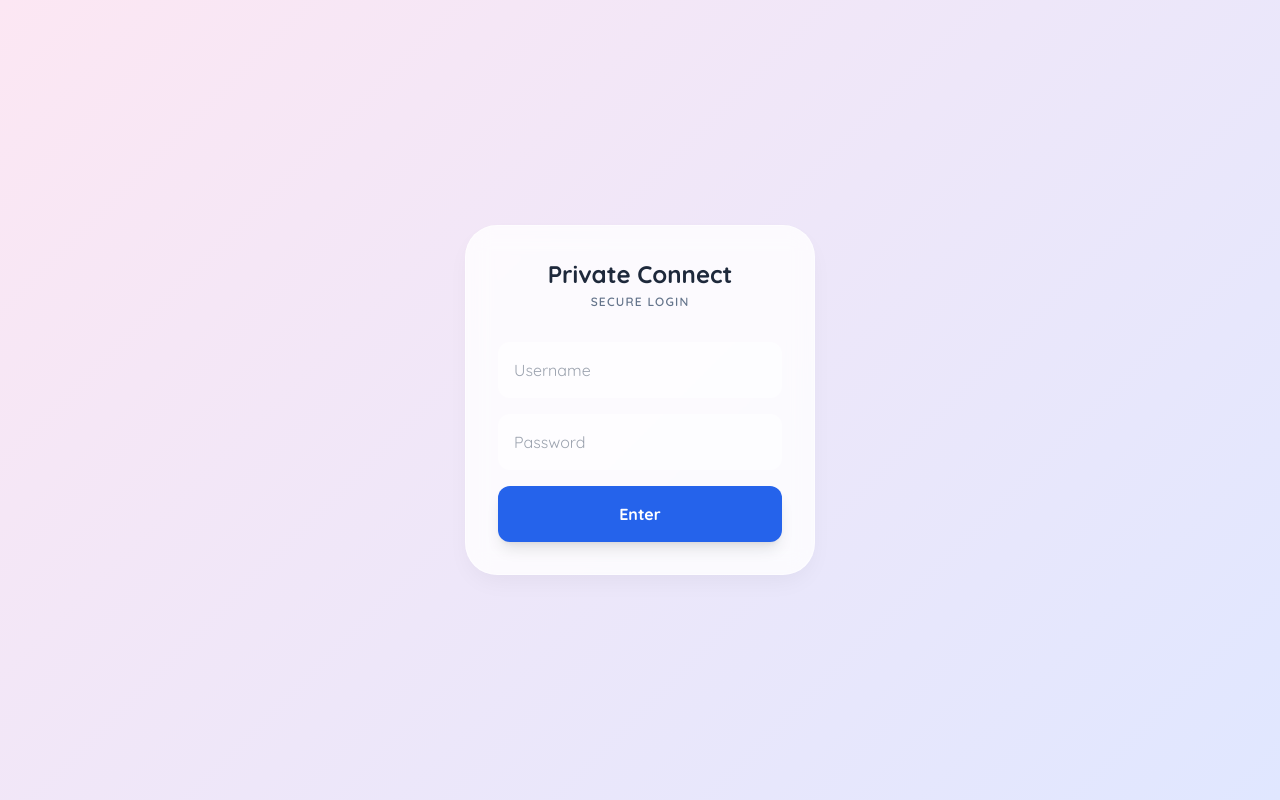
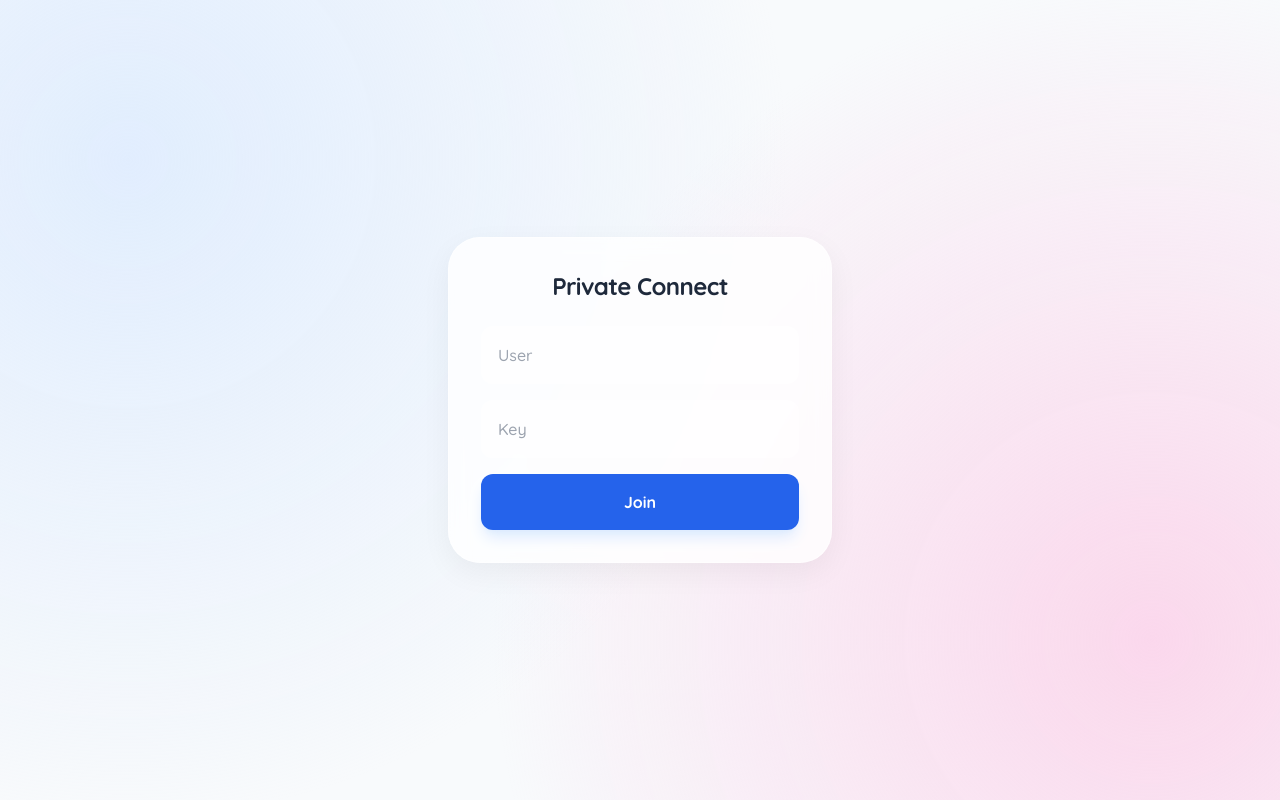
Before and after one commit to studybuddy012/call, a Flask app: page / in a window 1280 px wide. Run offline with Flask 3, Linux system fonts and the light colour scheme; some libraries are stand-ins or nearby versions.

Commit message:
Update index.html

```diff
--- a/templates/index.html
+++ b/templates/index.html
@@ -3,112 +3,111 @@
 <head>
     <meta charset="UTF-8">
     <meta name="viewport" content="width=device-width, initial-scale=1.0, maximum-scale=1.0, user-scalable=no">
-    <title>Private Connect</title>
+    <title>Connect | Private</title>
     <script src="https://cdn.tailwindcss.com"></script>
     <script src="https://cdnjs.cloudflare.com/ajax/libs/socket.io/4.0.1/socket.io.js"></script>
-    <link href="https://fonts.googleapis.com/css2?family=Quicksand:wght@400;600;700&display=swap" rel="stylesheet">
+    <link href="https://fonts.googleapis.com/css2?family=Quicksand:wght@500;700&display=swap" rel="stylesheet">
 
     <style>
+        * { -webkit-tap-highlight-color: transparent; }
         body {
             font-family: 'Quicksand', sans-serif;
             background: #f8fafc;
-            height: 100dvh;
+            height: 100vh;
             overflow: hidden;
-            width: 100%;
-            position: fixed;
+            color: #1e293b;
+            touch-action: manipulation;
         }
 
-        /* Optimized Background for Mobile Performance */
-        .bg-gradient {
+        /* Optimized Background */
+        .bg-glow {
             position: fixed;
-            inset: 0;
-            background: linear-gradient(135deg, #fce7f3 0%, #e0e7ff 100%);
-            z-index: -2;
+            top: 0; left: 0; right: 0; bottom: 0;
+            background: radial-gradient(circle at 10% 20%, rgba(219, 234, 254, 0.8) 0%, transparent 50%),
+                        radial-gradient(circle at 90% 80%, rgba(251, 207, 232, 0.8) 0%, transparent 50%);
+            z-index: -1;
         }
 
+        /* High Performance Glass */
         .glass {
             background: rgba(255, 255, 255, 0.8);
-            backdrop-filter: blur(12px);
-            -webkit-backdrop-filter: blur(12px);
+            backdrop-filter: blur(10px);
+            -webkit-backdrop-filter: blur(10px);
             border: 1px solid rgba(255, 255, 255, 0.5);
-            box-shadow: 0 10px 25px -5px rgba(0, 0, 0, 0.05);
+            box-shadow: 0 10px 30px rgba(0, 0, 0, 0.05);
+            transform: translateZ(0); /* Forces GPU usage for smoothness */
         }
 
-        /* Faster, smoother animations */
-        .slide-up {
-            animation: slideUp 0.4s cubic-bezier(0.16, 1, 0.3, 1);
+        /* Pulse for Ringing */
+        .ring-pulse {
+            animation: pulse-ring 1.8s infinite;
         }
-
-        @keyframes slideUp {
-            from { transform: translateY(20px); opacity: 0; }
-            to { transform: translateY(0); opacity: 1; }
-        }
-
-        .pulse-ring {
-            animation: pulse 2s infinite;
-        }
-
-        @keyframes pulse {
+        @keyframes pulse-ring {
             0% { box-shadow: 0 0 0 0 rgba(59, 130, 246, 0.4); }
             70% { box-shadow: 0 0 0 20px rgba(59, 130, 246, 0); }
             100% { box-shadow: 0 0 0 0 rgba(59, 130, 246, 0); }
         }
+
+        .hold-active {
+            background: #fff7ed !important;
+            border-color: #fb923c !important;
+            color: #ea580c !important;
+        }
+
+        input:focus { transform: translateY(-2px); }
+        button:active { transform: scale(0.96); }
+        .transition-smooth { transition: all 0.3s cubic-bezier(0.4, 0, 0.2, 1); }
     </style>
 </head>
-<body class="flex items-center justify-center p-6">
-    <div class="bg-gradient"></div>
+<body class="flex items-center justify-center p-4">
 
-    <div id="login-section" class="glass slide-up p-8 rounded-[2rem] w-full max-w-[350px] text-center z-10">
-        <h1 class="text-2xl font-bold text-slate-800 mb-1">Private Connect</h1>
-        <p class="text-slate-500 text-xs font-semibold uppercase tracking-widest mb-8">Secure Login</p>
+    <div class="bg-glow"></div>
+
+    <div id="login-section" class="glass p-8 rounded-[2rem] w-full max-w-sm text-center transition-smooth">
+        <h1 class="text-2xl font-bold mb-6 tracking-tight">Private Connect</h1>
         <div class="space-y-4">
-            <input id="username" type="text" placeholder="Username" class="w-full p-4 rounded-xl bg-white/50 border-none outline-none focus:ring-2 ring-blue-400 transition-all">
-            <input id="password" type="password" placeholder="Password" class="w-full p-4 rounded-xl bg-white/50 border-none outline-none focus:ring-2 ring-blue-400 transition-all">
-            <button onclick="login()" class="bg-blue-600 text-white w-full py-4 rounded-xl font-bold shadow-lg active:scale-95 transition-transform">Enter</button>
+            <input id="username" type="text" placeholder="User" class="w-full p-4 rounded-xl bg-white/50 outline-none border border-transparent focus:border-blue-300 transition-smooth">
+            <input id="password" type="password" placeholder="Key" class="w-full p-4 rounded-xl bg-white/50 outline-none border border-transparent focus:border-blue-300 transition-smooth">
+            <button onclick="login()" class="bg-blue-600 text-white w-full py-4 rounded-xl font-bold shadow-lg shadow-blue-100 transition-smooth">Join</button>
         </div>
     </div>
 
-    <div id="main-section" class="hidden glass slide-up p-10 rounded-[2.5rem] w-full max-w-[350px] text-center z-10">
-        <h2 id="welcome-msg" class="text-2xl font-bold text-slate-800 mb-2"></h2>
-        <p class="text-slate-500 text-sm mb-10" id="status-display">Connection Secure</p>
-        <button onclick="initiateCall()" class="bg-emerald-500 p-8 rounded-full shadow-2xl active:scale-90 transition-transform inline-flex items-center justify-center">
+    <div id="main-section" class="hidden glass p-10 rounded-[2.5rem] w-full max-w-xs text-center transition-smooth">
+        <h2 id="welcome-msg" class="text-2xl font-bold mb-2"></h2>
+        <p class="text-slate-400 text-sm mb-10">Status: Secure</p>
+        <button onclick="initiateCall()" class="bg-green-500 p-7 rounded-full shadow-xl shadow-green-100 animate-bounce">
             <svg class="w-10 h-10 fill-white" viewBox="0 0 24 24"><path d="M20 15.5c-1.2 0-2.4-.2-3.6-.6-.3-.1-.7 0-1 .2l-2.2 2.2c-2.8-1.4-5.1-3.8-6.6-6.6l2.2-2.2c.3-.3.4-.7.2-1-.3-1.1-.5-2.3-.5-3.5 0-.6-.4-1-1-1H4c-.6 0-1 .4-1 1 0 9.4 7.6 17 17 17 .6 0 1-.4 1-1v-3.5c0-.6-.4-1-1-1z"/></svg>
         </button>
     </div>
 
-    <div id="call-overlay" class="hidden fixed inset-0 bg-slate-50/90 backdrop-blur-xl flex flex-col items-center justify-around py-16 px-6 z-50">
-        <div class="text-center">
-            <div id="ring-glow" class="w-32 h-32 rounded-full bg-white flex items-center justify-center shadow-xl mb-6 mx-auto border-4 border-white overflow-hidden">
+    <div id="call-overlay" class="hidden fixed inset-0 bg-white/90 backdrop-blur-lg flex flex-col items-center justify-center z-50">
+        <div class="relative mb-8">
+            <div id="ring-glow" class="w-32 h-32 rounded-full bg-blue-50 flex items-center justify-center ring-pulse transition-smooth">
                 <span id="remote-initial" class="text-5xl font-bold text-blue-600">?</span>
             </div>
-            <h3 id="remote-user-name" class="text-3xl font-bold text-slate-800 uppercase tracking-tighter">User</h3>
-            <p id="call-timer" class="text-blue-500 font-bold text-sm tracking-widest mt-2">CALLING...</p>
         </div>
+        <h3 id="remote-user-name" class="text-2xl font-bold text-slate-800 uppercase tracking-widest">User</h3>
+        <p id="call-timer" class="text-blue-500 font-bold mt-2">Calling...</p>
 
-        <div class="flex gap-6">
-            <button id="hold-btn" onclick="toggleHold()" class="w-16 h-16 rounded-full glass flex items-center justify-center active:bg-white shadow-md">
-                <svg class="w-6 h-6 fill-slate-500" viewBox="0 0 24 24"><path d="M6 19h4V5H6v14zm8-14v14h4V5h-4z"/></svg>
+        <div class="flex gap-8 mt-16">
+            <button id="hold-btn" onclick="toggleHold()" class="w-16 h-16 rounded-full glass flex items-center justify-center transition-smooth">
+                <svg class="w-6 h-6 fill-slate-600" viewBox="0 0 24 24"><path d="M6 19h4V5H6v14zm8-14v14h4V5h-4z"/></svg>
             </button>
-            <button onclick="endCall()" class="w-16 h-16 rounded-full bg-red-500 flex items-center justify-center shadow-xl active:scale-90 transition-transform">
+            <button onclick="endCall()" class="w-16 h-16 rounded-full bg-red-500 flex items-center justify-center shadow-lg shadow-red-200">
                 <svg class="w-8 h-8 fill-white" viewBox="0 0 24 24"><path d="M12 9c-1.6 0-3.15.25-4.6.72v3.1c0 .39-.23.74-.56.9-.98.49-1.87 1.12-2.66 1.85-.18.18-.43.28-.7.28-.28 0-.53-.11-.71-.29L.29 13.08a.984.984 0 0 1-.29-.7c0-.28.11-.53.29-.71C3.34 8.78 7.46 7 12 7s8.66 1.78 11.71 4.67c.18.18.29.43.29.71 0 .28-.11.53-.29.71l-2.48 2.48c-.18.18-.43.29-.71.29-.27 0-.52-.11-.7-.28-.79-.74-1.69-1.36-2.67-1.85-.33-.16-.56-.5-.56-.9v-3.1C15.15 9.25 13.6 9 12 9z"/></svg>
             </button>
         </div>
-        <audio id="remoteAudio" autoplay playsinline></audio>
+        <audio id="remoteAudio" autoplay></audio>
     </div>
 
-    <div id="incoming-popup" class="hidden fixed top-6 inset-x-6 glass p-6 rounded-[1.5rem] shadow-2xl border-l-4 border-emerald-500 z-[60] slide-up">
-        <div class="flex items-center gap-4 mb-4">
-            <div class="w-10 h-10 bg-emerald-100 rounded-lg flex items-center justify-center">
-                <svg class="w-6 h-6 fill-emerald-600" viewBox="0 0 24 24"><path d="M20 15.5c-1.2 0-2.4-.2-3.6-.6-.3-.1-.7 0-1 .2l-2.2 2.2c-2.8-1.4-5.1-3.8-6.6-6.6l2.2-2.2c.3-.3.4-.7.2-1-.3-1.1-.5-2.3-.5-3.5 0-.6-.4-1-1-1H4c-.6 0-1 .4-1 1 0 9.4 7.6 17 17 17 .6 0 1-.4 1-1v-3.5c0-.6-.4-1-1-1z"/></svg>
-            </div>
-            <div>
-                <p id="incoming-text" class="font-bold text-slate-800"></p>
-                <p class="text-[10px] text-slate-400 uppercase font-bold">Incoming Call</p>
-            </div>
+    <div id="incoming-popup" class="hidden fixed top-4 inset-x-4 glass p-6 rounded-2xl shadow-xl z-[60] border-t-4 border-green-500 transition-smooth">
+        <div class="flex items-center justify-between mb-4">
+            <span id="incoming-text" class="font-bold text-lg"></span>
+            <span class="text-xs font-bold text-green-500 animate-pulse">INCOMING CALL</span>
         </div>
         <div class="flex gap-3">
-            <button onclick="acceptCall()" class="flex-1 bg-emerald-500 py-3 rounded-xl text-white font-bold active:scale-95 transition-transform">Accept</button>
-            <button onclick="rejectCall()" class="flex-1 bg-slate-100 py-3 rounded-xl text-slate-600 font-bold active:scale-95">Decline</button>
+            <button onclick="acceptCall()" class="flex-1 bg-green-500 py-3 rounded-xl text-white font-bold">Accept</button>
+            <button onclick="rejectCall()" class="flex-1 bg-slate-100 py-3 rounded-xl text-slate-500 font-bold">Ignore</button>
         </div>
     </div>
 
@@ -117,41 +116,28 @@
         let myUser = "", targetUser = "", pc = null, localStream = null, isHold = false;
         const config = { iceServers: [{ urls: "stun:stun.l.google.com:19302" }] };
 
-        // --- Fixing Mobile Interaction ---
         function login() {
             const user = document.getElementById('username').value.trim().toLowerCase();
             const pass = document.getElementById('password').value;
             if(user && pass) {
-                // Visual feedback
-                document.getElementById('login-section').style.opacity = "0.5";
-                socket.emit('login', { username: user, password: pass });
+                document.getElementById('login-section').style.opacity = "0";
+                setTimeout(() => socket.emit('login', { username: user, password: pass }), 300);
             }
         }
 
         socket.on('login_success', (data) => {
             myUser = data.username;
             targetUser = (myUser === "pratham") ? "adhya" : "pratham";
-
             document.getElementById('login-section').classList.add('hidden');
             document.getElementById('main-section').classList.remove('hidden');
-            document.getElementById('welcome-msg').innerText = `Hey, ${myUser.charAt(0).toUpperCase() + myUser.slice(1)}`;
+            document.getElementById('welcome-msg').innerText = `Hi ${myUser.charAt(0).toUpperCase() + myUser.slice(1)}`;
             document.getElementById('remote-initial').innerText = targetUser.charAt(0).toUpperCase();
         });
 
-        // Error Handling for Socket
-        socket.on('connect_error', () => {
-            alert("Connection error! Please check your internet.");
-        });
-
         async function initiateCall() {
-            try {
-                // Must request mic early on mobile to "prime" the browser
-                localStream = await navigator.mediaDevices.getUserMedia({ audio: true });
-                showOverlay("RINGING...");
-                socket.emit('call_user', { caller: myUser, target: targetUser });
-            } catch (err) {
-                alert("Please enable Microphone access in settings.");
-            }
+            document.getElementById('call-overlay').classList.remove('hidden');
+            document.getElementById('call-timer').innerText = "Ringing...";
+            socket.emit('call_user', { caller: myUser, target: targetUser });
         }
 
         socket.on('incoming_call', (data) => {
@@ -161,43 +147,34 @@
 
         async function acceptCall() {
             document.getElementById('incoming-popup').classList.add('hidden');
-            showOverlay("CONNECTING...");
+            document.getElementById('call-overlay').classList.remove('hidden');
+            document.getElementById('call-timer').innerText = "Connecting...";
             await setupWebRTC(true);
         }
 
         async function setupWebRTC(isInitiator) {
             if(pc) return;
             pc = new RTCPeerConnection(config);
-
             pc.oniceconnectionstatechange = () => {
                 const timer = document.getElementById('call-timer');
                 if (pc.iceConnectionState === 'connected') {
-                    timer.innerText = "CONNECTED";
-                    timer.classList.replace('text-blue-500', 'text-emerald-500');
-                    document.getElementById('ring-glow').classList.remove('pulse-ring');
-                } else if (['disconnected', 'failed', 'closed'].includes(pc.iceConnectionState)) {
-                    resetCallUI();
+                    timer.innerText = "Connected";
+                    timer.className = "text-green-500 font-bold mt-2";
+                    document.getElementById('ring-glow').classList.remove('ring-pulse');
                 }
             };
 
-            if(!localStream) {
-                try {
-                    localStream = await navigator.mediaDevices.getUserMedia({ audio: true });
-                } catch(e) { return resetCallUI(); }
+            try {
+                localStream = await navigator.mediaDevices.getUserMedia({ audio: true });
+                localStream.getTracks().forEach(track => pc.addTrack(track, localStream));
+            } catch (err) {
+                alert("Please enable mic.");
+                resetCallUI();
+                return;
             }
 
-            localStream.getTracks().forEach(track => pc.addTrack(track, localStream));
-
-            pc.ontrack = e => {
-                const remoteAudio = document.getElementById('remoteAudio');
-                remoteAudio.srcObject = e.streams[0];
-                // Important for mobile to actually play
-                remoteAudio.play().catch(console.error);
-            };
-
-            pc.onicecandidate = e => {
-                if(e.candidate) socket.emit('signal', { candidate: e.candidate, target: targetUser });
-            };
+            pc.ontrack = e => { document.getElementById('remoteAudio').srcObject = e.streams[0]; };
+            pc.onicecandidate = e => { if(e.candidate) socket.emit('signal', { candidate: e.candidate, target: targetUser }); };
 
             if (isInitiator) {
                 const offer = await pc.createOffer();
@@ -216,17 +193,48 @@
             } else if (data.answer) {
                 if(pc) await pc.setRemoteDescription(new RTCSessionDescription(data.answer));
             } else if (data.candidate) {
-                if(pc) await pc.addIceCandidate(new RTCIceCandidate(data.candidate)).catch(e => {});
+                if(pc) await pc.addIceCandidate(new RTCIceCandidate(data.candidate));
             }
         });
 
-        // --- Helper Functions ---
-        function showOverlay(msg) {
-            document.getElementById('call-overlay').classList.remove('hidden');
-            document.getElementById('remote-user-name').innerText = targetUser;
-            document.getElementById('call-timer').innerText = msg;
-            document.getElementById('ring-glow').classList.add('pulse-ring');
+        function toggleHold() {
+            if(!localStream) return;
+            isHold = !isHold;
+            localStream.getAudioTracks()[0].enabled = !isHold;
+            document.getElementById('remoteAudio').muted = isHold;
+
+            const timer = document.getElementById('call-timer');
+            const holdBtn = document.getElementById('hold-btn');
+
+            if (isHold) {
+                timer.innerText = "On Hold";
+                timer.className = "text-orange-500 font-bold mt-2";
+                holdBtn.classList.add('hold-active');
+            } else {
+                timer.innerText = "Connected";
+                timer.className = "text-green-500 font-bold mt-2";
+                holdBtn.classList.remove('hold-active');
+            }
+            socket.emit('call_action', { action: 'hold', status: isHold, target: targetUser });
         }
+
+        socket.on('call_action_received', (data) => {
+            const timer = document.getElementById('call-timer');
+            const remoteAudio = document.getElementById('remoteAudio');
+            if (data.action === 'hold') {
+                if (data.status) {
+                    timer.innerText = "Partner on hold";
+                    timer.className = "text-orange-500 font-bold mt-2";
+                    remoteAudio.muted = true;
+                } else {
+                    timer.innerText = "Connected";
+                    timer.className = "text-green-500 font-bold mt-2";
+                    remoteAudio.muted = false;
+                }
+            } else if (data.action === 'cut') {
+                resetCallUI();
+            }
+        });
 
         function endCall() {
             socket.emit('call_action', { action: 'cut', target: targetUser });
@@ -238,28 +246,18 @@
             document.getElementById('incoming-popup').classList.add('hidden');
         }
 
-        function toggleHold() {
-            if(!localStream) return;
-            isHold = !isHold;
-            localStream.getAudioTracks()[0].enabled = !isHold;
-            document.getElementById('call-timer').innerText = isHold ? "ON HOLD" : "CONNECTED";
-            socket.emit('call_action', { action: 'hold', status: isHold, target: targetUser });
-        }
-
-        socket.on('call_action_received', (data) => {
-            if (data.action === 'hold') {
-                document.getElementById('call-timer').innerText = data.status ? "PARTNER ON HOLD" : "CONNECTED";
-            } else if (data.action === 'cut') {
-                resetCallUI();
-            }
-        });
-
         function resetCallUI() {
             if(pc) { pc.close(); pc = null; }
             if(localStream) { localStream.getTracks().forEach(t => t.stop()); localStream = null; }
+            document.getElementById('remoteAudio').srcObject = null;
+            document.getElementById('remoteAudio').muted = false;
             document.getElementById('call-overlay').classList.add('hidden');
             document.getElementById('incoming-popup').classList.add('hidden');
-            document.getElementById('call-timer').className = "text-blue-500 font-bold text-sm tracking-widest mt-2";
+            document.getElementById('ring-glow').classList.add('ring-pulse');
+            document.getElementById('hold-btn').classList.remove('hold-active');
+            const timer = document.getElementById('call-timer');
+            timer.className = "text-blue-500 font-bold mt-2";
+            timer.innerText = "Calling...";
             isHold = false;
         }
     </script>
```
